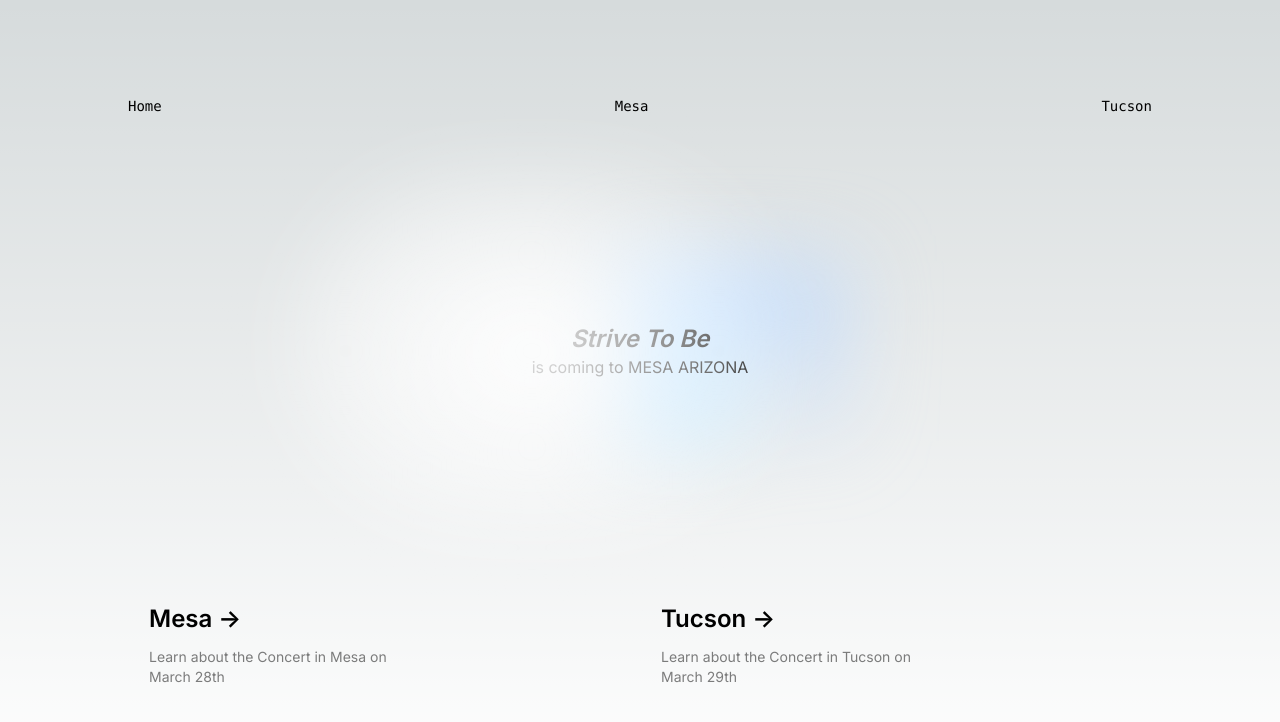
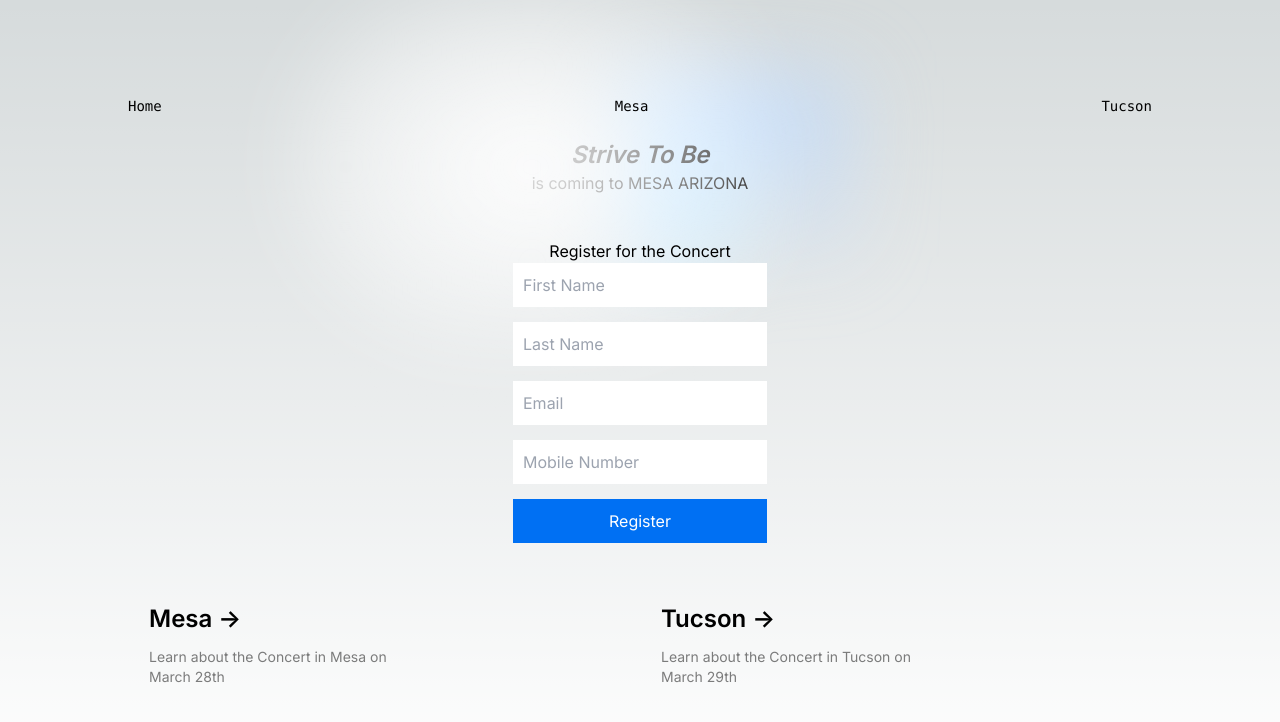
Before and after one commit to WebAddict/StriveToBeAZ, a Next.js app: page /mesa in a window 1280 px wide. Shown: the top 722 px of the page. Built offline with nearby package versions, Linux system fonts and the light colour scheme.

Commit message:
got it to build locally and started register component

```diff
--- a/next.config.mjs
+++ b/next.config.js
@@ -1,8 +1,5 @@
 /** @type {import('next').NextConfig} */
 const nextConfig = {
     reactStrictMode: true,
-    experimental: {
-      runtime: 'edge'
-    }
   };
   module.exports = nextConfig;
--- a/src/app/mesa/page.tsx
+++ b/src/app/mesa/page.tsx
@@ -1,4 +1,5 @@
 import Link from 'next/link';
+import Register from '../register/page';
 
 export default function Page() {
   return (
@@ -8,11 +9,10 @@ export default function Page() {
     <Link href="/mesa">Mesa</Link>
     <Link href="/tucson">Tucson</Link>
     </div>
-
     <div className="relative z-[-1] flex place-items-center before:absolute before:h-[300px] before:w-full before:-translate-x-1/2 before:rounded-full before:bg-gradient-radial before:from-white before:to-transparent before:blur-2xl before:content-[''] after:absolute after:-z-20 after:h-[180px] after:w-full after:translate-x-1/3 after:bg-gradient-conic after:from-sky-200 after:via-blue-200 after:blur-2xl after:content-[''] before:dark:bg-gradient-to-br before:dark:from-transparent before:dark:to-blue-700 before:dark:opacity-10 after:dark:from-sky-900 after:dark:via-[#0141ff] after:dark:opacity-40 sm:before:w-[480px] sm:after:w-[240px] before:lg:h-[360px]">
       <div className="text-center"><em className="mb-3 text-2xl font-semibold">Strive To Be</em><br /> is coming to MESA ARIZONA</div>
     </div>
-
+    <Register />
     <div className="mb-32 grid text-center lg:mb-0 lg:w-full lg:max-w-5xl lg:grid-cols-2 lg:text-left">
       <a
         href="/mesa"
--- a/src/app/register/page.tsx
+++ b/src/app/register/page.tsx
@@ -1,5 +1,7 @@
+"use client";
+
 import { useState } from 'react';
-import styles from '../styles/Register.module.css'; // Add CSS module later
+import styles from '../register/register.module.css';
 
 export default function Register() {
   const [formData, setFormData] = useState({
@@ -12,11 +14,11 @@ export default function Register() {
   const [error, setError] = useState('');
   const [loading, setLoading] = useState(false);
 
-  const handleChange = (e) => {
+  const handleChange = (e: React.ChangeEvent<HTMLInputElement>) => {
     setFormData({ ...formData, [e.target.name]: e.target.value });
   };
 
-  const handleSubmit = async (e) => {
+  const handleSubmit = async (e: React.ChangeEvent<HTMLInputElement>) => {
     e.preventDefault();
     setLoading(true);
     setError('');
@@ -55,7 +57,7 @@ export default function Register() {
   return (
     <div className={styles.container}>
       <h1>Register for the Concert</h1>
-      <form onSubmit={handleSubmit} className={styles.form}>
+      <form onSubmit={() => handleSubmit} className={styles.form}>
         <input
           type="text"
           name="firstName"
--- /dev/null
+++ b/src/components/register/Register.tsx
@@ -0,0 +1,55 @@
+
+
+import { useState } from 'react';
+
+const Register = () => {
+  const [email, setEmail] = useState('');
+  const [password, setPassword] = useState('');
+  const [confirmPassword, setConfirmPassword] = useState('');
+
+  const handleSubmit = (e: React.FormEvent) => {
+    e.preventDefault();
+    if (password !== confirmPassword) {
+      alert("Passwords don't match");
+      return;
+    }
+
+    // Handle registration logic here (e.g., API call)
+    console.log('Registering with:', { email, password });
+  };
+
+  return (
+    <form onSubmit={handleSubmit}>
+      <div>
+        <label>Email:</label>
+        <input
+          type="email"
+          value={email}
+          onChange={(e) => setEmail(e.target.value)}
+          required
+        />
+      </div>
+      <div>
+        <label>Password:</label>
+        <input
+          type="password"
+          value={password}
+          onChange={(e) => setPassword(e.target.value)}
+          required
+        />
+      </div>
+      <div>
+        <label>Confirm Password:</label>
+        <input
+          type="password"
+          value={confirmPassword}
+          onChange={(e) => setConfirmPassword(e.target.value)}
+          required
+        />
+      </div>
+      <button type="submit">Register</button>
+    </form>
+  );
+};
+
+export default Register;
```
Also changed, not shown: src/app/register/register.module.css (renamed from src/app/register/register.css).
